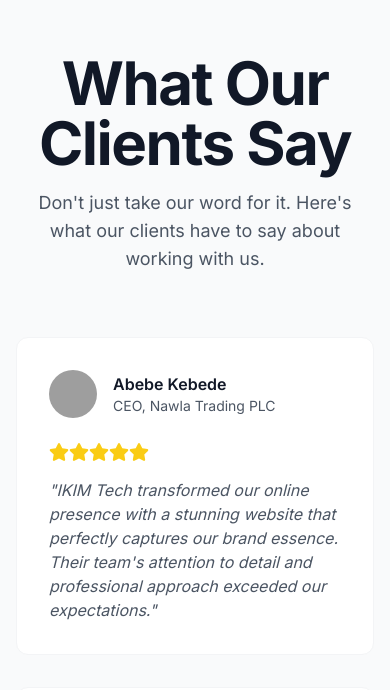
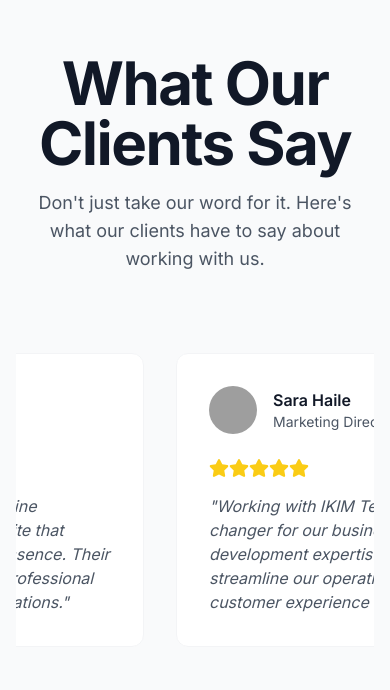
Before and after one commit to adgehbirhane/ikim-tech, a Next.js app: page /about in a window 390 px wide. Shown: the part 8474-9164 px from the top of the page. Built offline with nearby package versions, Linux system fonts and the light colour scheme; grey boxes are pictures that could not be loaded.

Commit message:
code refactor

```diff
--- a/package.json
+++ b/package.json
@@ -15,6 +15,7 @@
     "next": "14.1.0",
     "react": "^18.2.0",
     "react-dom": "^18.2.0",
+    "react-fast-marquee": "^1.6.5",
     "react-icons": "^5.5.0",
     "tailwind-merge": "^3.3.0"
   },
--- /dev/null
+++ b/src/app/error.tsx
@@ -0,0 +1,42 @@
+'use client';
+
+import { motion } from 'framer-motion';
+import { Button } from '@/components/ui/Button';
+import { FaExclamationTriangle } from 'react-icons/fa';
+
+export default function Error({
+  error,
+  reset,
+}: {
+  error: Error & { digest?: string };
+  reset: () => void;
+}) {
+  return (
+    <div className="min-h-screen flex items-center justify-center bg-gray-50 px-4">
+      <motion.div
+        initial={{ opacity: 0, y: 20 }}
+        animate={{ opacity: 1, y: 0 }}
+        className="text-center"
+      >
+        <motion.div
+          initial={{ scale: 0 }}
+          animate={{ scale: 1 }}
+          transition={{ delay: 0.2 }}
+          className="mb-6"
+        >
+          <FaExclamationTriangle className="w-16 h-16 text-[#033D54] mx-auto" />
+        </motion.div>
+        <h2 className="text-2xl font-bold text-[#033D54] mb-4">Something went wrong!</h2>
+        <p className="text-gray-600 mb-8 max-w-md mx-auto">
+          We apologize for the inconvenience. Please try again or contact support if the problem persists.
+        </p>
+        <Button
+          onClick={reset}
+          className="bg-[#033D54] hover:bg-[#033D54]/90 text-white"
+        >
+          Try again
+        </Button>
+      </motion.div>
+    </div>
+  );
+}
--- a/src/app/layout.tsx
+++ b/src/app/layout.tsx
@@ -3,6 +3,7 @@ import { Inter } from 'next/font/google';
 import './globals.css';
 import { Navbar } from '@/components/layout/Navbar';
 import { Footer } from '@/components/layout/Footer';
+import { ScrollToTop } from '@/components/ui/ScrollToTop';
 
 const inter = Inter({ subsets: ['latin'] });
 
@@ -22,6 +23,7 @@ export default function RootLayout({
         <Navbar />
         {children}
         <Footer />
+        <ScrollToTop />
       </body>
     </html>
   );
--- /dev/null
+++ b/src/app/loading.tsx
@@ -0,0 +1,95 @@
+'use client';
+
+import { motion } from 'framer-motion';
+import { FaCode } from 'react-icons/fa';
+
+export default function Loading() {
+  return (
+    <div className="fixed inset-0 flex items-center justify-center bg-white/90 backdrop-blur-sm z-50">
+      <div className="relative">
+        {/* Decorative circles */}
+        <motion.div
+          className="absolute inset-0 rounded-full border-4 border-[#033D54]/20"
+          animate={{
+            scale: [1, 1.2, 1],
+            opacity: [0.5, 0.8, 0.5],
+          }}
+          transition={{
+            duration: 2,
+            repeat: Infinity,
+            ease: "easeInOut",
+          }}
+        />
+        <motion.div
+          className="absolute inset-0 rounded-full border-4 border-[#033D54]/30"
+          animate={{
+            scale: [1.2, 1, 1.2],
+            opacity: [0.8, 0.5, 0.8],
+          }}
+          transition={{
+            duration: 2,
+            repeat: Infinity,
+            ease: "easeInOut",
+          }}
+        />
+
+        {/* Main loader */}
+        <motion.div
+          initial={{ opacity: 0, scale: 0.8 }}
+          animate={{ opacity: 1, scale: 1 }}
+          exit={{ opacity: 0, scale: 0.8 }}
+          className="relative flex flex-col items-center gap-4 p-8"
+        >
+          <motion.div
+            animate={{
+              rotate: 360,
+            }}
+            transition={{
+              duration: 2,
+              repeat: Infinity,
+              ease: "linear",
+            }}
+            className="relative w-20 h-20"
+          >
+            <div className="absolute inset-0 border-4 border-[#033D54] border-t-transparent rounded-full animate-spin" />
+            <div className="absolute inset-2 border-4 border-[#033D54]/50 border-b-transparent rounded-full animate-spin" style={{ animationDirection: 'reverse' }} />
+          </motion.div>
+
+          {/* Logo and text */}
+          <motion.div
+            initial={{ opacity: 0, y: 10 }}
+            animate={{ opacity: 1, y: 0 }}
+            transition={{ delay: 0.2 }}
+            className="flex flex-col items-center gap-2"
+          >
+            <motion.div
+              animate={{
+                y: [0, -5, 0],
+              }}
+              transition={{
+                duration: 2,
+                repeat: Infinity,
+                ease: "easeInOut",
+              }}
+            >
+              <FaCode className="w-8 h-8 text-[#033D54]" />
+            </motion.div>
+            <motion.p
+              className="text-[#033D54] font-medium text-lg"
+              animate={{
+                opacity: [0.5, 1, 0.5],
+              }}
+              transition={{
+                duration: 2,
+                repeat: Infinity,
+                ease: "easeInOut",
+              }}
+            >
+              Loading...
+            </motion.p>
+          </motion.div>
+        </motion.div>
+      </div>
+    </div>
+  );
+}
--- a/src/components/layout/Layout.tsx
+++ b/src/components/layout/Layout.tsx
@@ -1,5 +1,6 @@
 import { Navbar } from './Navbar';
 import { Footer } from './Footer';
+import { ScrollToTop } from '@/components/ui/ScrollToTop';
 
 interface LayoutProps {
   children: React.ReactNode;
@@ -11,6 +12,7 @@ export function Layout({ children }: LayoutProps) {
       <Navbar />
       <main className="flex-1">{children}</main>
       <Footer />
+      <ScrollToTop />
     </div>
   );
 }
--- a/src/components/sections/about/Testimonials.tsx
+++ b/src/components/sections/about/Testimonials.tsx
@@ -8,10 +8,11 @@ import { fadeInUp, staggerContainer } from '@/lib/animations';
 import Image from 'next/image';
 import { FaStar } from 'react-icons/fa';
 import { testimonials } from '@/data/testimonials';
+import Marquee from 'react-fast-marquee';
 
 export function Testimonials() {
   return (
-    <section className="py-20 bg-gray-50">
+    <section className="py-20 bg-gray-50 overflow-hidden">
       <Container>
         <motion.div
           variants={staggerContainer}
@@ -28,18 +29,20 @@ export function Testimonials() {
           </motion.div>
         </motion.div>
 
-        <motion.div
-          variants={staggerContainer}
-          initial="initial"
-          whileInView="animate"
-          viewport={{ once: true }}
-          className="grid grid-cols-1 md:grid-cols-2 lg:grid-cols-3 gap-8"
+        <div className="relative">
+          <Marquee
+            gradient={false}
+            speed={40}
+            pauseOnHover={true}
+            className="py-4"
           >
+            <div className="flex gap-8">
               {testimonials.map((testimonial) => (
                 <motion.div
                   key={testimonial.id}
-              variants={fadeInUp}
-              className="bg-white p-8 rounded-xl border border-gray-100 hover:border-primary/20 transition-colors"
+                  className="min-w-[350px]  max-w-[400px] bg-white p-8 rounded-xl border border-gray-100 hover:border-primary/20 transition-colors"
+                  whileHover={{ scale: 1.05 }}
+                  transition={{ duration: 0.3 }}
                 >
                   <div className="flex items-center mb-6">
                     <div className="relative w-12 h-12 rounded-full overflow-hidden mr-4">
@@ -63,7 +66,9 @@ export function Testimonials() {
                   <Text className="text-gray-600 italic">"{testimonial.content}"</Text>
                 </motion.div>
               ))}
-        </motion.div>
+            </div>
+          </Marquee>
+        </div>
       </Container>
     </section>
   );
--- /dev/null
+++ b/src/components/ui/ScrollToTop.tsx
@@ -0,0 +1,48 @@
+'use client';
+
+import { useState, useEffect } from 'react';
+import { motion, AnimatePresence } from 'framer-motion';
+import { FaArrowUp } from 'react-icons/fa';
+
+export function ScrollToTop() {
+  const [isVisible, setIsVisible] = useState(false);
+
+  useEffect(() => {
+    const toggleVisibility = () => {
+      if (window.pageYOffset > 300) {
+        setIsVisible(true);
+      } else {
+        setIsVisible(false);
+      }
+    };
+
+    window.addEventListener('scroll', toggleVisibility);
+
+    return () => window.removeEventListener('scroll', toggleVisibility);
+  }, []);
+
+  const scrollToTop = () => {
+    window.scrollTo({
+      top: 0,
+      behavior: 'smooth',
+    });
+  };
+
+  return (
+    <AnimatePresence>
+      {isVisible && (
+        <motion.button
+          initial={{ opacity: 0, scale: 0.5 }}
+          animate={{ opacity: 1, scale: 1 }}
+          exit={{ opacity: 0, scale: 0.5 }}
+          onClick={scrollToTop}
+          className="fixed bottom-8 right-8 z-50 p-3 bg-[#033D54] text-white rounded-full shadow-lg hover:bg-[#033D54]/90 transition-colors duration-300"
+          whileHover={{ y: -5 }}
+          whileTap={{ scale: 0.9 }}
+        >
+          <FaArrowUp className="w-5 h-5" />
+        </motion.button>
+      )}
+    </AnimatePresence>
+  );
+}
--- a/src/data/site-data.ts
+++ b/src/data/site-data.ts
@@ -5,7 +5,7 @@ export const siteData = {
       { name: 'Services', href: '/#service' },
       { name: 'Projects', href: '/#projects' },
       { name: 'About', href: '/about' },
-      { name: 'Team', href: 'about/#team' },
+      // { name: 'Team', href: '/about/#team' },
     ]
   },
   hero: {
--- a/src/data/testimonials.ts
+++ b/src/data/testimonials.ts
@@ -22,5 +22,28 @@ export const testimonials = [
       image: "https://images.unsplash.com/photo-1507003211169-0a1dd7228f2d?q=80&w=2070&auto=format&fit=crop",
       content: "The team at IKIM Tech delivered exceptional results with our e-commerce platform. Their innovative solutions and technical expertise have helped us grow our online sales substantially.",
       rating: 5
+    },  {
+      id: 4,
+      name: "Abebe Kebede",
+      role: "CEO, Nawla Trading PLC",
+      image: "https://images.unsplash.com/photo-1472099645785-5658abf4ff4e?q=80&w=2070&auto=format&fit=crop",
+      content: "IKIM Tech transformed our online presence with a stunning website that perfectly captures our brand essence. Their team's attention to detail and professional approach exceeded our expectations.",
+      rating: 4
+    },
+    {
+      id: 5,
+      name: "Sara Haile",
+      role: "Marketing Director, Gojo Guest House",
+      image: "https://images.unsplash.com/photo-1573496359142-b8d87734a5a2?q=80&w=1976&auto=format&fit=crop",
+      content: "Working with IKIM Tech was a game-changer for our business. Their mobile app development expertise helped us streamline our operations and enhance customer experience significantly.",
+      rating: 4
+    },
+    {
+      id: 6,
+      name: "Daniel Teklu",
+      role: "Founder, Brand Clothing",
+      image: "https://images.unsplash.com/photo-1507003211169-0a1dd7228f2d?q=80&w=2070&auto=format&fit=crop",
+      content: "The team at IKIM Tech delivered exceptional results with our e-commerce platform. Their innovative solutions and technical expertise have helped us grow our online sales substantially.",
+      rating: 3
     }
   ];
```
Also changed, not shown: 1 other file (tests, documents, lock files or other folders). Lines whose indentation alone changed are shown as unchanged.
